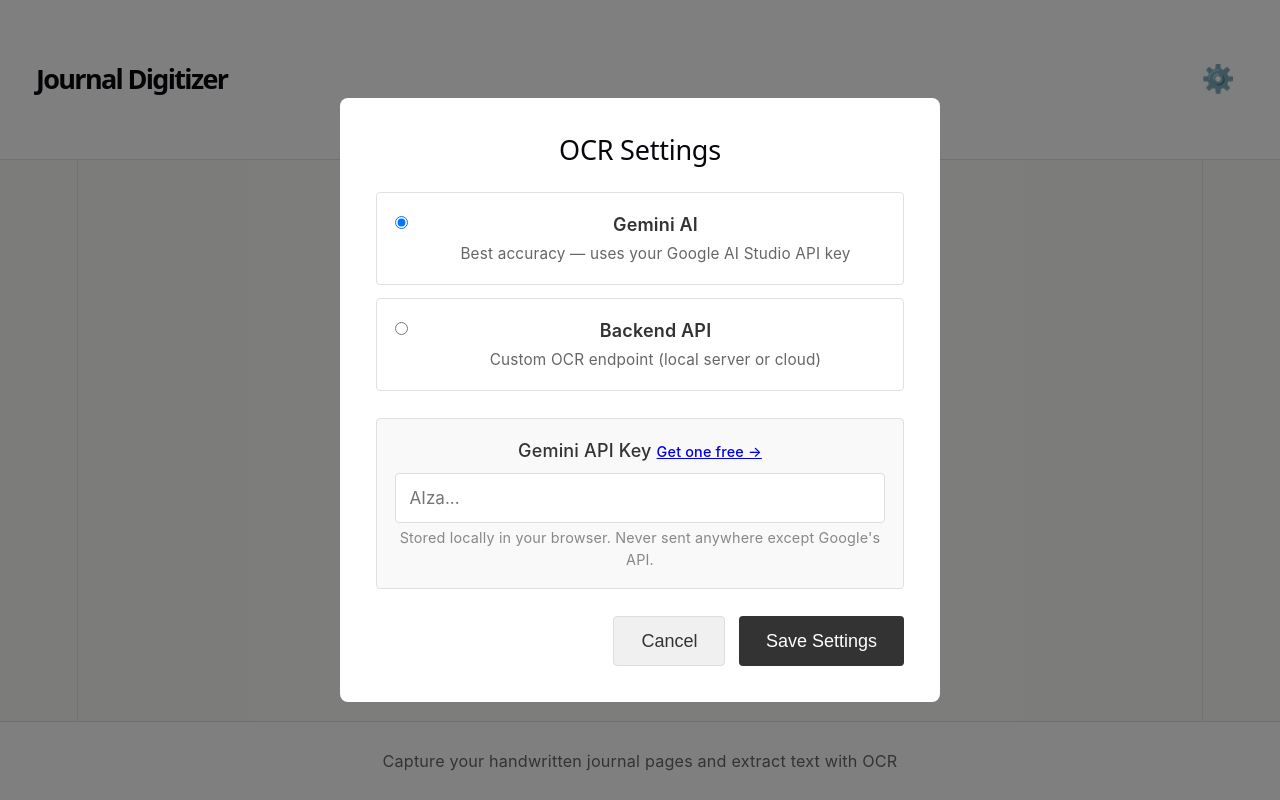
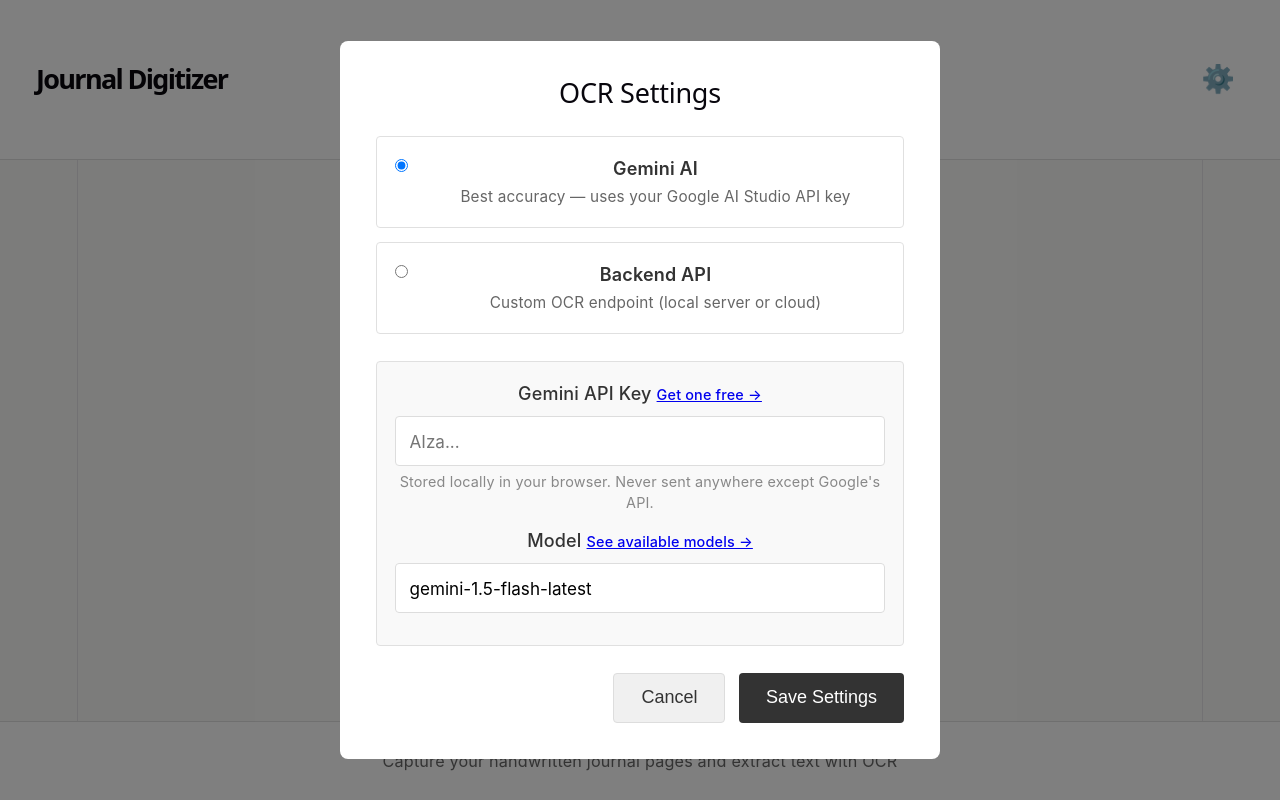
Before and after one commit to harsh07may/Interlude, a React (Vite) app: page / in a window 1280 px wide. Both pictures are taken after a click on the button "⚙️". Built offline with nearby package versions, Linux system fonts and the light colour scheme.

Commit message:
feat: make Gemini model configurable in Settings with link to available models

```diff
--- a/src/components/DigitizeModal.tsx
+++ b/src/components/DigitizeModal.tsx
@@ -36,7 +36,7 @@
       const result =
         ocrConfig.method === 'backend-api' && ocrConfig.backendUrl
           ? await runBackendOCR(file, ocrConfig.backendUrl)
-          : await runGeminiOCR(file, ocrConfig.geminiApiKey ?? '');
+          : await runGeminiOCR(file, ocrConfig.geminiApiKey ?? '', ocrConfig.geminiModel);
 
       setExtraction(result);
       setStep('results');
--- a/src/components/SettingsModal.tsx
+++ b/src/components/SettingsModal.tsx
@@ -1,6 +1,7 @@
 import { useState } from 'react';
 import type { OCRConfig } from '../types';
 import { testBackendConnection } from '../lib/backendOcr';
+import { GEMINI_DEFAULT_MODEL } from '../lib/geminiOcr';
 
 interface SettingsModalProps {
   config: OCRConfig;
@@ -11,6 +12,7 @@
 export function SettingsModal({ config, onSave, onCancel }: SettingsModalProps) {
   const [method, setMethod] = useState<'gemini' | 'backend-api'>(config.method);
   const [geminiApiKey, setGeminiApiKey] = useState(config.geminiApiKey ?? '');
+  const [geminiModel, setGeminiModel] = useState(config.geminiModel ?? GEMINI_DEFAULT_MODEL);
   const [backendUrl, setBackendUrl] = useState(config.backendUrl ?? '');
   const [testingConnection, setTestingConnection] = useState(false);
   const [connectionStatus, setConnectionStatus] = useState<'idle' | 'success' | 'failed'>('idle');
@@ -19,6 +21,7 @@
     onSave({
       method,
       geminiApiKey: method === 'gemini' ? geminiApiKey : undefined,
+      geminiModel: method === 'gemini' ? geminiModel : undefined,
       backendUrl: method === 'backend-api' ? backendUrl : undefined,
     });
   };
@@ -90,6 +93,24 @@
             <p style={{ fontSize: '0.8rem', color: '#888', marginTop: '-0.5rem' }}>
               Stored locally in your browser. Never sent anywhere except Google's API.
             </p>
+            <label htmlFor="gemini-model" style={{ marginTop: '0.75rem', display: 'block' }}>
+              Model{' '}
+              <a
+                href="https://ai.google.dev/gemini-api/docs/models"
+                target="_blank"
+                rel="noopener noreferrer"
+                style={{ fontSize: '0.8rem' }}
+              >
+                See available models →
+              </a>
+            </label>
+            <input
+              id="gemini-model"
+              type="text"
+              value={geminiModel}
+              onChange={e => setGeminiModel(e.target.value)}
+              className="input-field"
+            />
           </div>
         )}
 
--- a/src/lib/geminiOcr.ts
+++ b/src/lib/geminiOcr.ts
@@ -1,8 +1,8 @@
 import { parseOCROutput } from './ocrParser';
 import type { OCRExtraction, OCRError } from '../types';
 
-const GEMINI_URL =
-  'https://generativelanguage.googleapis.com/v1/models/gemini-1.5-flash-latest:generateContent';
+const GEMINI_BASE = 'https://generativelanguage.googleapis.com/v1/models';
+export const GEMINI_DEFAULT_MODEL = 'gemini-1.5-flash-latest';
 
 const PROMPT = `Transcribe all text from this handwritten journal page.
 Output format — one entry per line:
@@ -10,7 +10,11 @@
 If there is a date header at the top, put it on the first line before the entries.
 Output only the transcribed text. No commentary, no markdown, no extra formatting.`;
 
-export async function runGeminiOCR(image: File, apiKey: string): Promise<OCRExtraction> {
+export async function runGeminiOCR(
+  image: File,
+  apiKey: string,
+  model = GEMINI_DEFAULT_MODEL
+): Promise<OCRExtraction> {
   if (!apiKey.trim()) {
     throw {
       code: 'ocr-failed',
@@ -19,10 +23,11 @@
   }
 
   const base64 = await fileToBase64(image);
+  const url = `${GEMINI_BASE}/${model}:generateContent?key=${apiKey}`;
 
   let response: Response;
   try {
-    response = await fetch(`${GEMINI_URL}?key=${apiKey}`, {
+    response = await fetch(url, {
       method: 'POST',
       headers: { 'Content-Type': 'application/json' },
       body: JSON.stringify({
--- a/src/types/index.ts
+++ b/src/types/index.ts
@@ -13,6 +13,7 @@
 export interface OCRConfig {
   method: 'gemini' | 'backend-api';
   geminiApiKey?: string;
+  geminiModel?: string;
   backendUrl?: string;
 }
 
```
